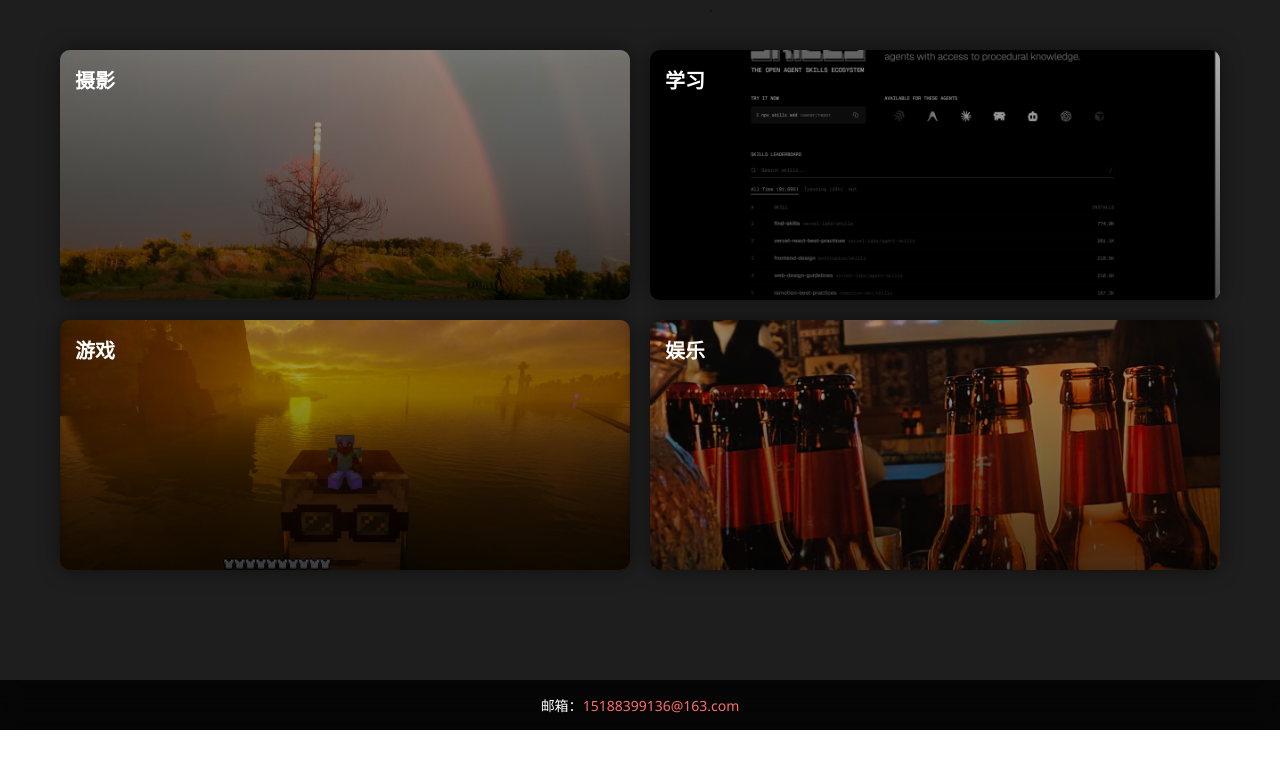
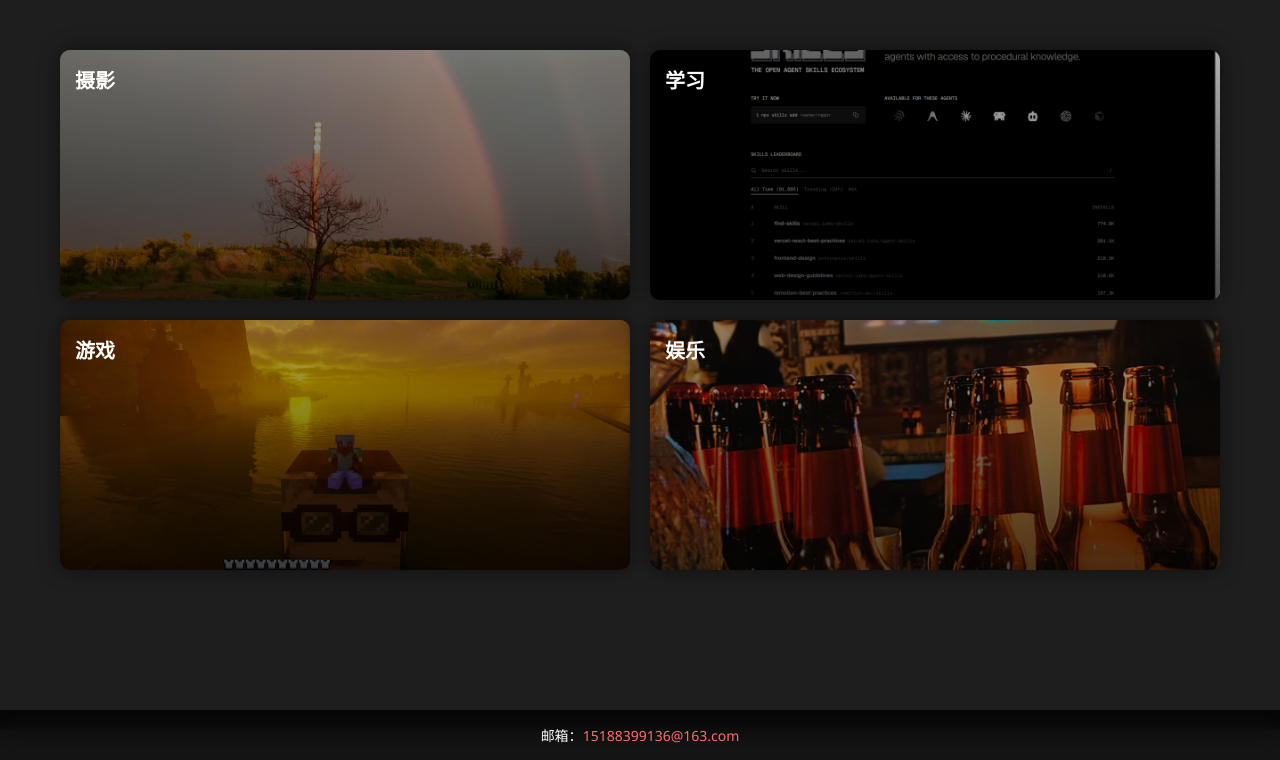
Before and after one commit to MziL-1/mzl-SelfPage, a plain HTML site: page mzl-page/index.html in a window 1280 px wide. Shown: the part 70-830 px from the top of the page. Before the commit the page ends 800 px from the top, so only its background shows below. Drawn offline with Linux system fonts and the light colour scheme.

```diff
--- a/mzl-page/css/common.css
+++ b/mzl-page/css/common.css
@@ -83,8 +83,7 @@
 /* Main Content */
 .main {
     padding-top: 80px;
-    padding-bottom: 80px;
-    min-height: 100vh;
+    min-height: calc(100vh - 60px);
 }
 
 .container {
@@ -151,14 +150,14 @@
 
 /* Footer */
 .footer {
-    position: fixed;
+    position: relative;
     bottom: 0;
     width: 100%;
     background: rgba(0, 0, 0, 0.8);
     backdrop-filter: blur(10px);
     padding: 15px 0;
     text-align: center;
-    z-index: 1000;
+    margin-top: 40px;
 }
 
 .footer-content {
```
